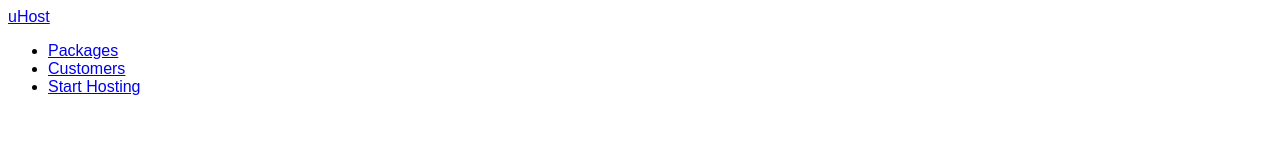
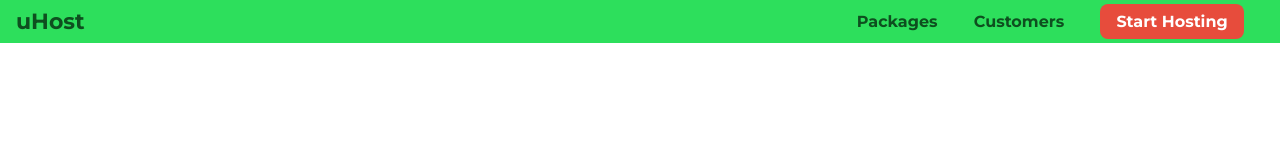
Before and after one commit to iabhiyaan/cssBasics, a plain HTML site: page index.html in a window 1280 px wide. Drawn offline with Linux system fonts and the light colour scheme.

Commit message:
main styling is done

```diff
--- a/main.css
+++ b/main.css
@@ -1,3 +1,71 @@
-body{
-    font-family: Arial, Helvetica, sans-serif;
+* {
+    box-sizing: border-box;
+    margin: 0;
+    padding: 0;
 }
+
+body {
+    font-family: 'Montserrat', sans-serif;
+}
+
+.main-header {
+    background-color: #2ddf5c;
+    width: 100%;
+    padding: 8px 16px;
+}
+
+.brand {
+    display: inline-block;
+    vertical-align: middle;
+}
+
+.main-header__brand {
+    color: #0e4f1f;
+    text-decoration: none;
+    font-weight: 600;
+    font-size: 22px;
+}
+
+.main-nav {
+    display: inline-block;
+    text-align: right;
+    width: calc(100% - 77px);
+    vertical-align: middle;
+}
+
+.main-nav__items {
+    margin: 0;
+    padding: 0;
+    list-style: none;
+}
+
+.main-nav__item {
+    display: inline-block;
+    margin: 0 16px;
+}
+.main-nav__item a{
+    text-decoration: none;
+    color: #0e4f1f;
+    padding: 3px 0;
+    font-weight: 700;
+}
+
+.main-nav__item a:hover,
+.main-nav__item a:active {
+    color:white;
+    border-bottom: 5px solid white;
+}
+
+.main-nav__item--cta a {
+    color:white;
+    padding: 8px 16px;
+    border-radius: 8px;
+    background: #e74c3c;
+}
+
+.main-nav__item--cta a:hover,
+.main-nav__item--cta a:active {
+    border-bottom: none;
+    color: #e74c3c;
+    background: white;
+}
```
